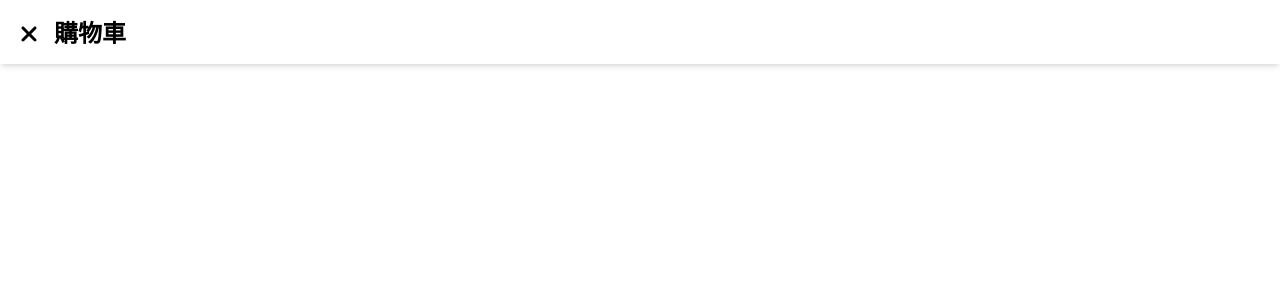
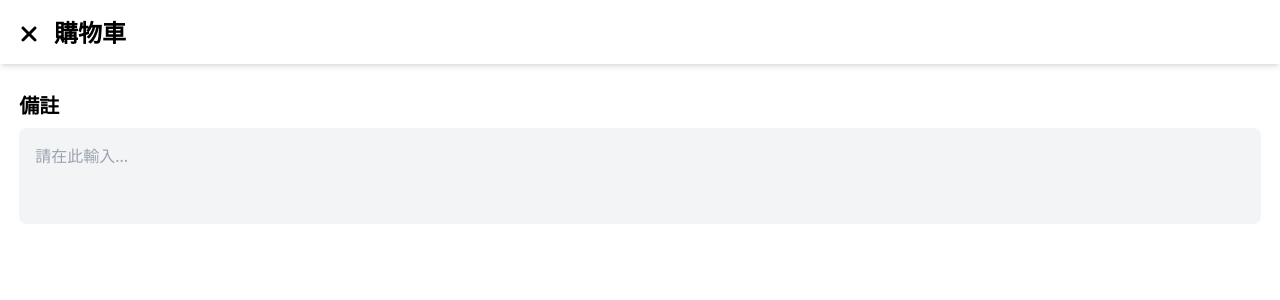
Before and after one commit to NTOU-Takeout/NTOU-Takeout-Frontend, a React (Vite) app: page /cart in a window 1280 px wide. Shown: the top 300 px of the page. Built offline with nearby package versions, Linux system fonts and the light colour scheme.

Commit message:
add cartRemark component

```diff
--- /dev/null
+++ b/src/components/cartPage/CartRemark.jsx
@@ -0,0 +1,18 @@
+const CartRemark = () => {
+    return (
+        <div className=" bg-white flex items-center justify-center">
+            <div className="mt-20 w-[97%]">
+                <label htmlFor="note" className="block text-xl font-bold mb-2">
+                    備註
+                </label>
+                <textarea
+                    id="remarkInput"
+                    className="w-full h-24 p-4 bg-gray-100 rounded-lg text-gray-700 resize-none"
+                    placeholder="請在此輸入..."
+                />
+            </div>
+        </div>
+    );
+};
+
+export default CartRemark;
--- a/src/pages/Cart.jsx
+++ b/src/pages/Cart.jsx
@@ -1,15 +1,18 @@
 import CartOrderSection from "../components/cartPage/cartOrderSection";
 import CartPageHeader from "../components/cartPage/CartPageHeader";
+import CartRemark from "../components/cartPage/CartRemark";
 
 function Cart() {
     const order = {
         totalSpend: 110,
         estimateTime: 20,
     };
+
     return (
         <div className="mt-3">
             <CartPageHeader></CartPageHeader>
-            {/* <CartOrderSection orderDetail={order} /> */}
+            <CartRemark></CartRemark>
+            {/*<CartOrderSection orderDetail={order} />*/}
         </div>
     );
 }
```
